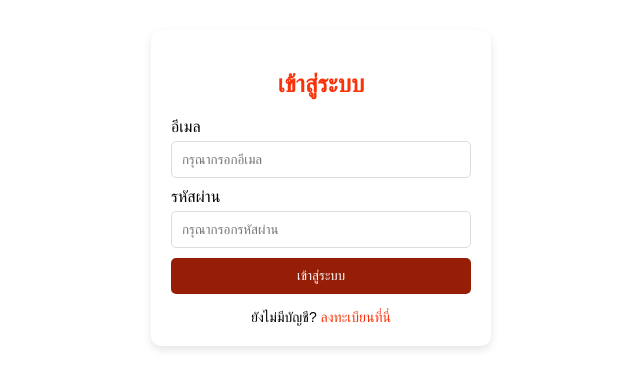
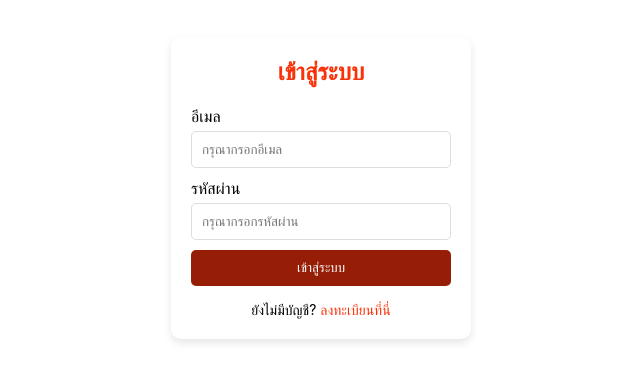
Before and after one commit to Kritsanat-LD/Rotten-Potatoes, a React (Create React App) app: page / in a window 1280 px wide. Shown: the part 212-600 px from the top of the page, without its empty margins (319-959 px from the left). Built offline with nearby package versions, Linux system fonts and the light colour scheme; no server answers.

Commit message:
EDIT CSS

```diff
--- a/src/App.js
+++ b/src/App.js
@@ -2,7 +2,7 @@
 import Login from './pages/Login';
 import SignUp from './pages/SignUp';
 import Home from './pages/Home';
-// import Navbar from './pages/nav';
+import Navbar from './pages/nav';
 import AddMovie from './pages/AddMovie';
 import AddMovieGenre from './pages/AddMoivieGenre';
 import AddActor from './pages/AddActor';
@@ -18,7 +18,7 @@ function App() {
       <Routes>
           <Route path='/' element={<Login />} />
           <Route path='signup' element={<SignUp />} />
-          {/* <Route path='nav' element={<Navbar />} /> */}
+          <Route path='nav' element={<Navbar />} />
 
 
           <Route path='home' element={
--- a/src/css/Login.css
+++ b/src/css/Login.module.css
@@ -1,38 +1,3 @@
-/* .container{
-  display: flex;
-  justify-content: center;
-  align-items: center;
-  height: 50em;
-}
-form{
-  width: 30em;
-  margin: 0 auto;
-  padding: 50px;
-  background-color: #f4f6f8;
-  border-radius: 10px;
-  box-shadow: 0 0 10px rgba(0, 0, 0, 0.2);
-  color: #1e63af;
-}
-
-.box label{
-  display: block;
-}
-.box input{
-  outline: none;
-  border: none;
-  padding: 0 30px;
-  border-radius: 5px;
-}
-
-.box label{
-
-} */
-body {
-  font-family: Arial, sans-serif;
-  margin: 0;
-  padding: 0;
-}
-
 .container {
   display: flex;
   justify-content: center;
@@ -49,29 +14,29 @@ body {
   text-align: center;
 }
 
-h2 {
+.title {
   color: #fa320a;
   margin-bottom: 20px;
 }
 
-form {
+.form {
   display: flex;
   flex-direction: column;
 }
 
-label {
+.label {
   text-align: left;
   margin-bottom: 5px;
 }
 
-input {
+.input {
   padding: 10px;
   margin-bottom: 10px;
   border: 1px solid #ddd;
   border-radius: 5px;
 }
 
-button {
+.btn {
   padding: 10px;
   background-color: #961e06;
   color: #fff;
@@ -86,7 +51,7 @@ button {
   font-size: 14px;
 }
 
-.switch a {
+.switch .a {
   color: #fa320a;
   text-decoration: none;
 }
--- a/src/css/nav.css
+++ b/src/css/nav.module.css
@@ -3,26 +3,25 @@
 	box-sizing: border-box;
     margin: 0;
 }
-nav > img{
+.nav > .logo{
     display: block;
     max-width:150px;
     max-height: 150px;
 }
-nav{
+.nav{
     display: flex;
     justify-content: space-around;
     gap: 4%;
     align-items: center;
     background-color: #fa320a;
 }
-form{
+.search{
     display: flex;
     position: relative;
     padding-right: 1em;
-    flex-flow: row;
     flex: 2;
 }
-nav input[type="search"] {
+    .nav .input{
           width: 100%;
           border: 1px solid #ffffff;
           border-left: none;
@@ -34,14 +33,14 @@ nav input[type="search"] {
           color: #ffffff;
       }
 
-      nav input[type="search"]::placeholder {
+      .nav .input::placeholder {
           color: rgb(255, 255, 255);
       }
 
-      nav input[type="search"]::-webkit-search-cancel-button {
+      .nav .input::-webkit-search-cancel-button {
       -webkit-appearance: none;
       }
-      nav .searchicon {
+      .nav .btn {
           width: 5em;
           border: 1px solid #ffffff;
           border-right: none;
@@ -54,27 +53,27 @@ nav input[type="search"] {
           cursor: pointer;
       }
 
-section{
+    .listpage{
         /* padding: 10px 15px; */
         align-items: center;
         text-align: center;
         padding-right: 1em;
         display: block;
       }
-      section div {
+      .listpage .content {
        display: inline;
     }
-      section a{
+      .listpage .a{
         font-size: .99em;
           padding: 0 10px;
           color: white;
       }
-      section img{
+      .listpage .img{
         display: none;
       }
 
       @media screen and (max-width: 768px) {
-    section {
+        .listpage {
         position: fixed;
         bottom: 0;
         width: 100%;
@@ -86,21 +85,21 @@ section{
         align-items: center;
     }
 
-    section div {
+    .listpage .content {
         text-align: center;
         display: flex;
         flex-direction: column;
         align-items: center;
     }
 
-    section a {
+    .listpage .a {
         color: black;
         text-align: center;
         margin-top: 0.5rem;
         font-size: 14px;
     }
 
-    section img {
+    .listpage .img {
         display: inline;
         width: 2em;
         height: 2em;
--- a/src/pages/Login.js
+++ b/src/pages/Login.js
@@ -1,6 +1,6 @@
 import React, { useState } from "react";
-import "../css/Login.css"
-
+import "../css/Login.module.css"
+import LoginCss from "../css/Login.module.css"
 import { auth, app } from "../firebase"
 import { signInWithEmailAndPassword } from "firebase/auth";
 import { useNavigate } from 'react-router-dom'
@@ -27,21 +27,21 @@ const Login = () => {
 
     return (
         <>
-            <div className="container">
-                <div className="card">
-                    <form onSubmit={handleLogin}>
-                        <h2>เข้าสู่ระบบ</h2>
+            <div className={LoginCss.container}>
+                <div className={LoginCss.card}>
+                    <form className={LoginCss.form} onSubmit={handleLogin}>
+                        <h2 className={LoginCss.title}>เข้าสู่ระบบ</h2>
 
-                        <label htmlFor="uname">อีเมล</label>
-                        <input type="email" placeholder="กรุณากรอกอีเมล" name="uname" value={email} onChange={(e) => setEmail(e.target.value)} required />
+                        <label className={LoginCss.label} htmlFor="uname">อีเมล</label>
+                        <input className={LoginCss.input} type="email" placeholder="กรุณากรอกอีเมล" name="uname" value={email} onChange={(e) => setEmail(e.target.value)} required />
 
 
-                        <label htmlFor="psw">รหัสผ่าน</label>
-                        <input type="password" placeholder="กรุณากรอกรหัสผ่าน" name="psw" value={password} onChange={(e) => setPassword(e.target.value)} required />
+                        <label className={LoginCss.label} htmlFor="psw">รหัสผ่าน</label>
+                        <input className={LoginCss.input} type="password" placeholder="กรุณากรอกรหัสผ่าน" name="psw" value={password} onChange={(e) => setPassword(e.target.value)} required />
 
-                        <button type="submit" >เข้าสู่ระบบ</button>
+                        <button className={LoginCss.btn} type="submit" >เข้าสู่ระบบ</button>
 
-                        <div className="switch">ยังไม่มีบัญชี? <a href="/signup">ลงทะเบียนที่นี่</a></div>
+                        <div className={LoginCss.switch}>ยังไม่มีบัญชี? <a className={LoginCss.a}href="/signup">ลงทะเบียนที่นี่</a></div>
 
                     </form>
                 </div>
--- a/src/pages/SignUp.js
+++ b/src/pages/SignUp.js
@@ -1,5 +1,6 @@
 import React, { useState } from "react";
-import "../css/Login.css"
+import "../css/Login.module.css"
+import RegisterCss from "../css/Login.module.css"
 import { auth, app, db } from "../firebase"
 import { createUserWithEmailAndPassword } from "firebase/auth";
 import { useNavigate } from 'react-router-dom'
@@ -39,28 +40,28 @@ const SignUp = () => {
 
     return (
         <>
-            <div className="container">
-                <div className="card">
-                    <form onSubmit={signUp}>
-                        <h2>ลงทะเบียน</h2>
-                        <label><b>อีเมล</b></label>
-                        <input type="email" placeholder="กรุณากรอกอีเมล" name="uname" value={email} onChange={(e) => setEmail(e.target.value)} required />
+            <div className={RegisterCss.container}>
+                <div className={RegisterCss.card}>
+                    <form className={RegisterCss.form} onSubmit={signUp}>
+                        <h2 className={RegisterCss.title}>ลงทะเบียน</h2>
+                        <label className={RegisterCss.label}><b>อีเมล</b></label>
+                        <input className={RegisterCss.input} type="email" placeholder="กรุณากรอกอีเมล" name="uname" value={email} onChange={(e) => setEmail(e.target.value)} required />
 
-                        <label><b>รหัสผ่าน</b></label>
-                        <input type="password" placeholder="กรุณากรอกรหัสผ่าน" name="psw" value={password} onChange={(e) => setPassword(e.target.value)} required />
+                        <label className={RegisterCss.label}><b>รหัสผ่าน</b></label>
+                        <input className={RegisterCss.input} type="password" placeholder="กรุณากรอกรหัสผ่าน" name="psw" value={password} onChange={(e) => setPassword(e.target.value)} required />
 
-                        <label><b>ชื่อ</b></label>
-                        <input type="text" placeholder="กรุณากรอกชื่อ" name="name" value={name} onChange={(e) => setName(e.target.value)} required />
+                        <label className={RegisterCss.label}><b>ชื่อ</b></label>
+                        <input className={RegisterCss.input}  type="text" placeholder="กรุณากรอกชื่อ" name="name" value={name} onChange={(e) => setName(e.target.value)} required />
 
-                        <label><b>นามสกุล</b></label>
-                        <input type="text" placeholder="กรุณากรอกนามสกุล" name="lastname" value={lastname} onChange={(e) => setLastname(e.target.value)} required />
+                        <label className={RegisterCss.label}><b>นามสกุล</b></label>
+                        <input className={RegisterCss.input}  type="text" placeholder="กรุณากรอกนามสกุล" name="lastname" value={lastname} onChange={(e) => setLastname(e.target.value)} required />
 
-                        <label><b>เบอร์โทรศัพท์</b></label>
-                        <input type="tel" pattern="[0-9]{9,10}" placeholder="กรุณากรอกเบอร์โทรศัพท์" name="phone" value={phone} onChange={(e) => setPhone(e.target.value)} required />
+                        <label className={RegisterCss.label}><b>เบอร์โทรศัพท์</b></label>
+                        <input className={RegisterCss.input}  type="tel" pattern="[0-9]{9,10}" placeholder="กรุณากรอกเบอร์โทรศัพท์" name="phone" value={phone} onChange={(e) => setPhone(e.target.value)} required />
 
-                        <button type="submit">ลงทะเบียน</button>
+                        <button className={RegisterCss.btn} type="submit">ลงทะเบียน</button>
 
-                        <div className="switch">มีบัญชีแล้ว? <a href="/">เข้าสู่ระบบที่นี่</a></div>
+                        <div  className={RegisterCss.switch}>มีบัญชีแล้ว? <a className={RegisterCss.a} href="/">เข้าสู่ระบบที่นี่</a></div>
 
                     </form>
                 </div>
--- a/src/pages/nav.js
+++ b/src/pages/nav.js
@@ -1,6 +1,6 @@
 import React, { useState, useEffect } from 'react';
-import { useNavigate } from 'react-router-dom';
-import"../css/nav.css"
+import "../css/nav.module.css"
+import Navcss from "../css/nav.module.css"
 import { FontAwesomeIcon } from '@fortawesome/react-fontawesome'
 import { faSearch } from '@fortawesome/free-solid-svg-icons'
 
@@ -9,28 +9,27 @@ const Navbar = () => {
 
   return (
     <>
-    <GlobalStyles />
-         <nav>
-            <img src="./images/Rotten-potato.png" class="logo"/>
-            <form class="search">
-                <button class="searchicon"><FontAwesomeIcon icon={faSearch} /></button>
-                <input type="search" placeholder="ค้นหาหนังและอื่นๆ" />
-            </form>
-            <section class="listpage">
-                <div>
-                    <img src="./images/homeicon.png" />
-                    <a>หน้าหลัก</a>
-                </div>
-                <div>
-                    <img src="./images/movieicon.png" />
-                    <a>หนัง</a>
-                </div>
-                <div>
-                    <img src="./images/usericon.png" />
-                    <a>เข้าสู่ระบบ / สมัครสมาชิก</a>
-                </div>
+    {/* <GlobalStyles /> */}
+         <nav className={Navcss.nav}>
+        <img src="./images/Rotten-potato.png" class={Navcss.logo} alt=""/>
+        <form class={Navcss.search}>
+            <button class={Navcss.btn}><FontAwesomeIcon icon={faSearch} /></button>
+            <input  class={Navcss.input} type="search" placeholder="ค้นหาหนังและอื่นๆ" />
+        </form>
+        <section class={Navcss.listpage}>
+            <div class={Navcss.content}>
+                <img class={Navcss.img} src="./images/homeicon.png"/>
+                <a class={Navcss.a}>หน้าหลัก</a>
+            </div>
+            <div class={Navcss.content}>
+                <img class={Navcss.img} src="./images/movieicon.png" />
+                <a  class={Navcss.a}>หนัง</a>
+            </div>
+            <div  class={Navcss.content}>
+                <img class={Navcss.img} src="./images/usericon.png" />
+                <a  class={Navcss.a}>เข้าสู่ระบบ / สมัครสมาชิก</a>
+            </div>
         </section>
-
 
         </nav>
     </>
```
